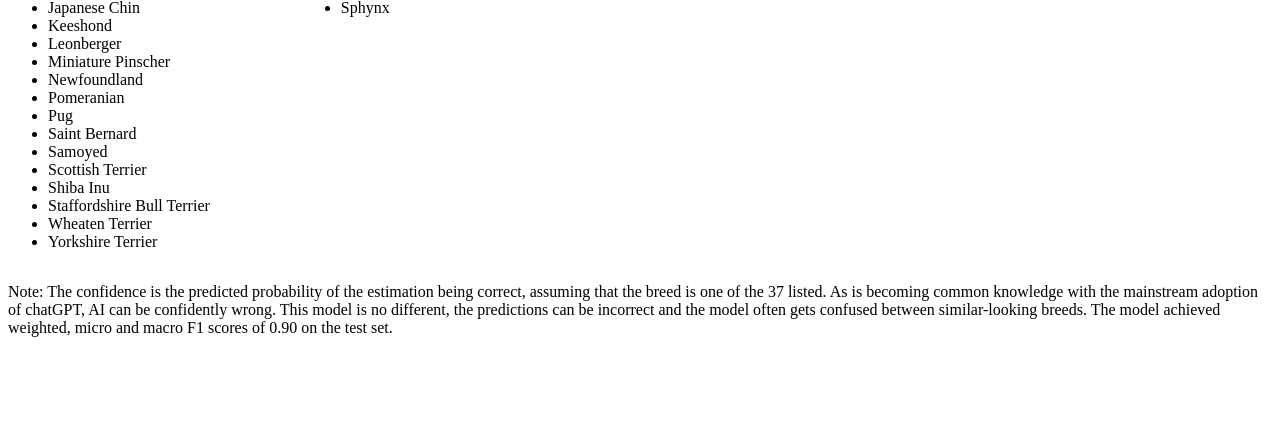
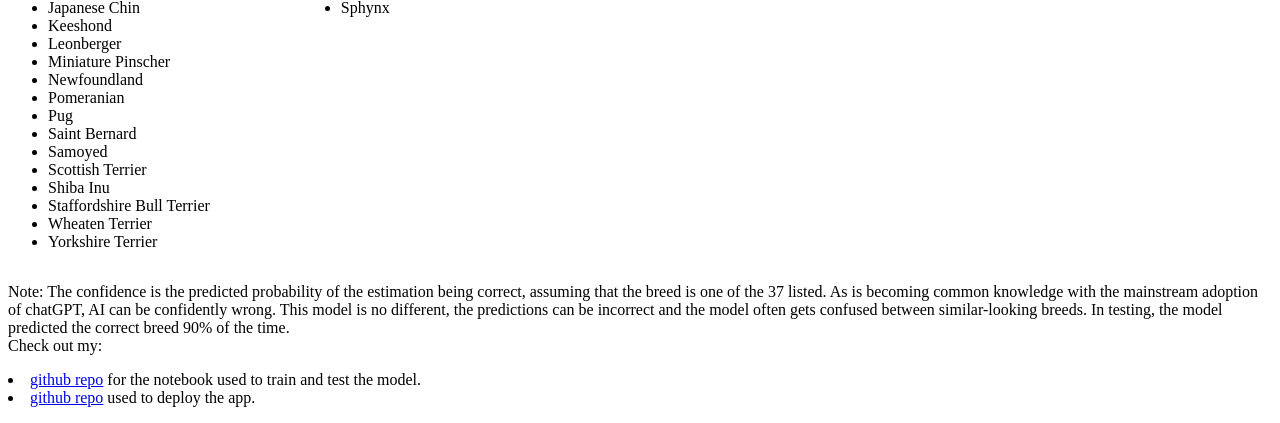
Before and after one commit to jonathangosling/Breed_Classification_App, a FastAPI app: page /breed-classifier in a window 1280 px wide. Shown: the part 492-915 px from the top of the page. Before the commit the page ends 829 px from the top, so only its background shows below. Run offline with FastAPI, Linux system fonts and the light colour scheme.

Commit message:
edited text in html template

```diff
--- a/templates/basic_form.html
+++ b/templates/basic_form.html
@@ -67,7 +67,19 @@
             common knowledge with the mainstream adoption of chatGPT, AI can be
             confidently wrong. This model is no different, the predictions can be
             incorrect and the model often gets confused between similar-looking breeds.
-            The model achieved weighted, micro and macro F1 scores of 0.90 on the test set.
+            In testing, the model predicted the correct breed 90% of the time.
+            <br>
+            Check out my:
+            <u1>
+                <li>
+                    <a href="https://github.com/jonathangosling/Breed_Classification">github repo</a>
+                    for the notebook used to train and test the model.
+                </li>
+                <li>
+                    <a href="https://github.com/jonathangosling/Breed_Classification">github repo</a>
+                    used to deploy the app.
+                </li>
+            </u1>
         </p>
     </body>
 </html>
```
